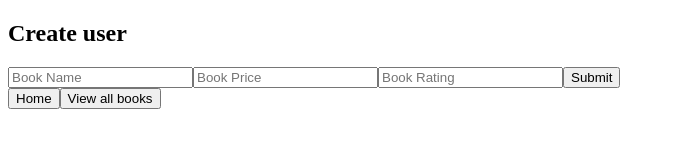
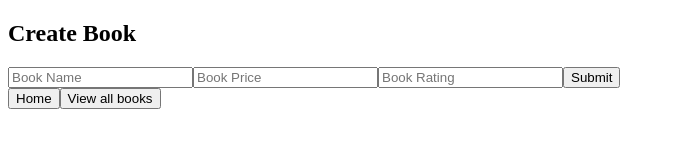
Before and after one commit to ShabinNicholas/CRUD-book, a React (Vite) app in the folder frontend/: page /create in a window 1280 px wide. Shown: the top 160 px of the page, without its empty margins (0-675 px from the left). Built offline with nearby package versions, Linux system fonts and the light colour scheme.

Commit message:
made small change in name

```diff
--- a/frontend/src/pages/Create.jsx
+++ b/frontend/src/pages/Create.jsx
@@ -11,6 +11,7 @@ const Create = () => {
   const handleChange = (e) => {
     setFormDetails({ ...formDetails, [e.target.name]: e.target.value });
   };
+
   const handleSubmit = async (e) => {
     e.preventDefault();
     try {
@@ -36,7 +37,7 @@ const Create = () => {
   };
   return (
     <div>
-      <h2>Create user</h2>
+      <h2>Create Book</h2>
       <form onSubmit={handleSubmit}>
         <input
           type="text"
```
